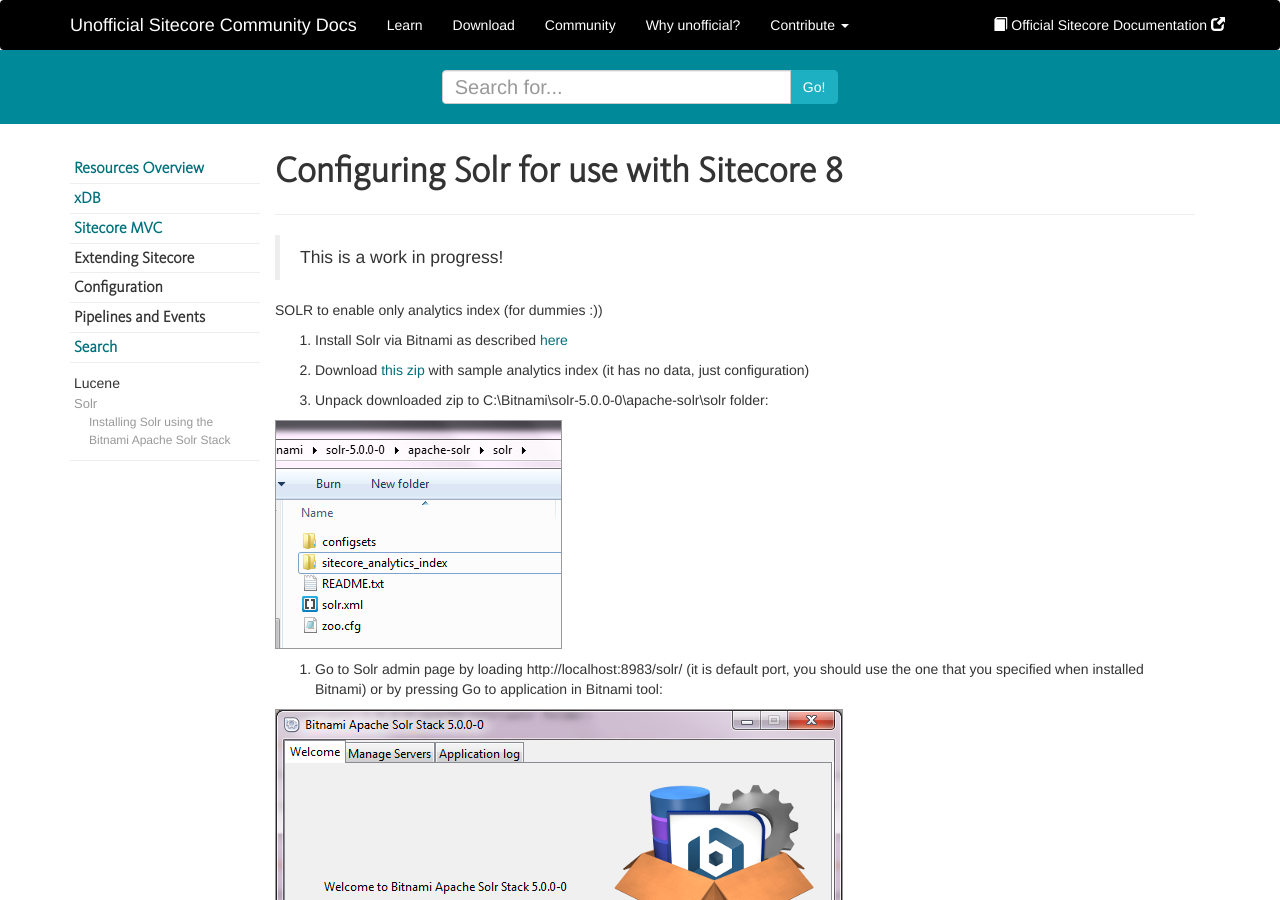
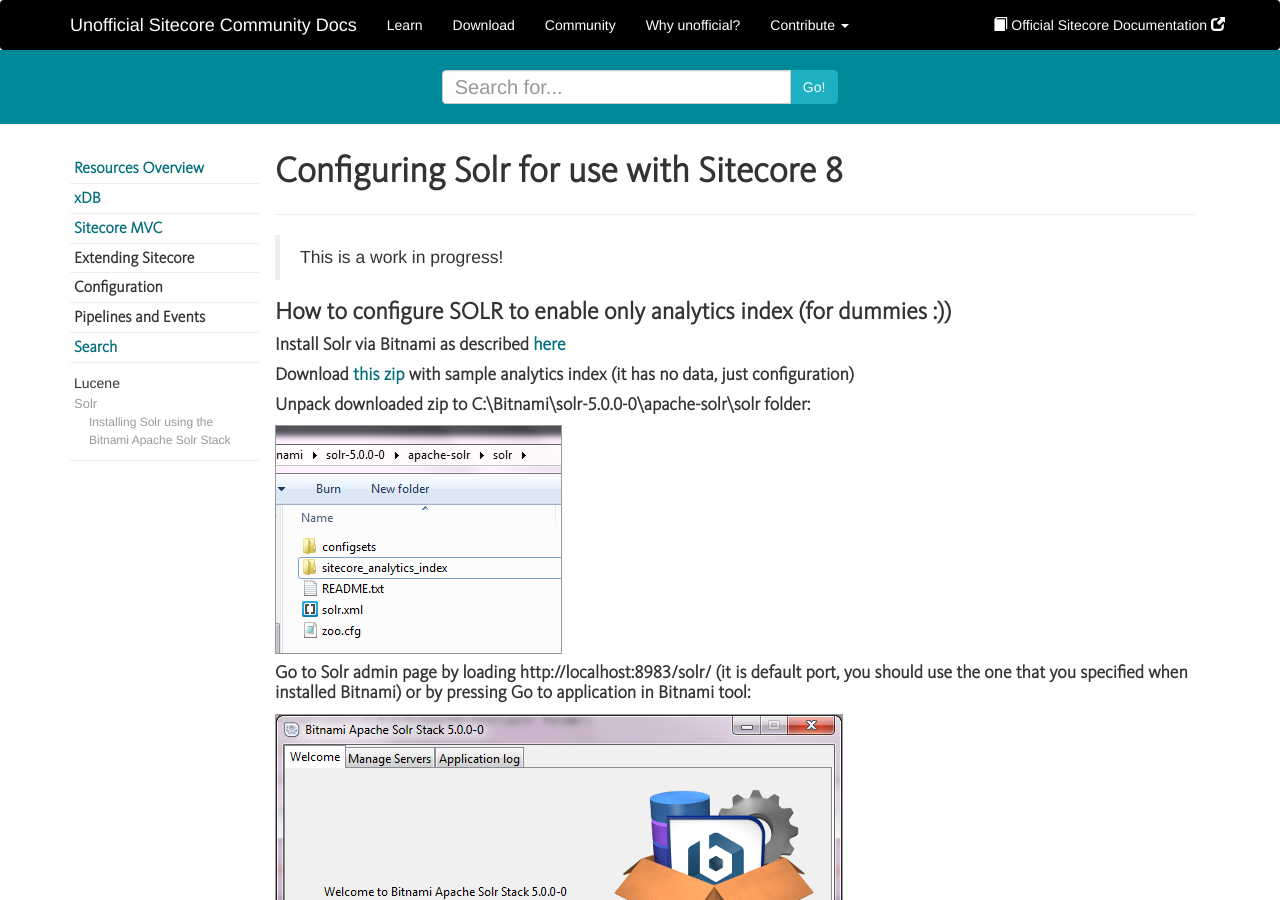
Before and after one commit to Sitecore-Community/docs, a Jekyll site: the page built from search/solr/Configuring-Solr-for-use-with-Sitecore-8/index.md, in a window 1280 px wide and 900 px high. Built offline with Jekyll 4.4.1, drawn with Linux system fonts in a browser that asks for light colours; nearby versions of some CDN libraries; a script that is not in the unit is left out; comment, search, counter and statistics services are not loaded.

Commit message:
formatting

```diff
--- a/search/solr/Configuring-Solr-for-use-with-Sitecore-8/index.md
+++ b/search/solr/Configuring-Solr-for-use-with-Sitecore-8/index.md
@@ -6,34 +6,34 @@
 
 > This is a work in progress!
 
-SOLR to enable only analytics index (for dummies :))
+### How to configure SOLR to enable only analytics index (for dummies :))
 
-1. Install Solr via Bitnami as described  [here]({{ site.baseurl }}/search/solr/installing-solr-using-the-bitnami-apache-solr-stack/)
+#### Install Solr via Bitnami as described  [here]({{ site.baseurl }}/search/solr/installing-solr-using-the-bitnami-apache-solr-stack/)
 
-2. Download [this zip]({{ site.baseurl}}/search/solr/Configuring-Solr-for-use-with-Sitecore-8/sitecore_analytics_index.zip) with sample analytics index (it has no data, just configuration)
+#### Download [this zip]({{ site.baseurl}}/search/solr/Configuring-Solr-for-use-with-Sitecore-8/sitecore_analytics_index.zip) with sample analytics index (it has no data, just configuration)
 
-3. Unpack downloaded zip to C:\Bitnami\solr-5.0.0-0\apache-solr\solr folder:
+#### Unpack downloaded zip to C:\Bitnami\solr-5.0.0-0\apache-solr\solr folder:
 
 <img src="/docs/images/search/solr/Configuring-Solr-for-use-with-Sitecore-8/solrfolder.png"  />
 
-4. Go to Solr admin page by loading http://localhost:8983/solr/ (it is default port, you should use the one that you specified when installed Bitnami) or by pressing Go to application in Bitnami tool:
+#### Go to Solr admin page by loading http://localhost:8983/solr/ (it is default port, you should use the one that you specified when installed Bitnami) or by pressing Go to application in Bitnami tool:
 
 <img src="/docs/images/search/solr/Configuring-Solr-for-use-with-Sitecore-8/bitnamistart.png"  />
 
-5. Go to Core admin, press Add core and fill *name* and *instance dir* with "sitecore_analytics_index":
+#### Go to Core admin, press Add core and fill *name* and *instance dir* with "sitecore_analytics_index":
 
 <img src="/docs/images/search/solr/Configuring-Solr-for-use-with-Sitecore-8/addcore.png"  />
 
-6. Download Solr Support Package from your <a href="https://dev.sitecore.net/Downloads/Sitecore_Experience_Platform/8_0.aspx" >update of Sitecore 8</a>. Unpack the package and copy all dlls from bin folder to your Sitecore bin folder.
+#### Download Solr Support Package from your <a href="https://dev.sitecore.net/Downloads/Sitecore_Experience_Platform/8_0.aspx" >update of Sitecore 8</a>. Unpack the package and copy all dlls from bin folder to your Sitecore bin folder.
 
-7. If you don’t have the Microsoft.Practices.Unity.dll in your bin folder, download and install <a href="http://www.microsoft.com/en-gb/download/details.aspx?id=17866" /> and it will be in C:\Program Files (x86)\Microsoft Unity Application Block 2.1\Bin.
+#### If you don’t have the Microsoft.Practices.Unity.dll in your bin folder, download and install <a href="http://www.microsoft.com/en-gb/download/details.aspx?id=17866" /> and it will be in C:\Program Files (x86)\Microsoft Unity Application Block 2.1\Bin.
 
-8. Go to App_Config/Include folder:
+#### Go to App_Config/Include folder:
 - Uncomment Sitecore.ContentSearch.Solr.DefaultIndexConfiguration.config
 - Uncomment Sitecore.ContentSearch.Solr.Index.Analytics.config
 - Comment Sitecore.ContentSearch.Lucene.Index.Analytics.config
 
-9.    Change next settings in Sitecore.ContentSearch.Solr.DefaultIndexConfiguration.config:
+#### Change next settings in Sitecore.ContentSearch.Solr.DefaultIndexConfiguration.config:
 
     `<setting name="ContentSearch.Solr.ServiceBaseAddress" value="http://localhost:9999/solr" />` - set your port here
     `<setting name="ContentSearch.Solr.EnableHttpCache" value="false" />` - change to false
```
